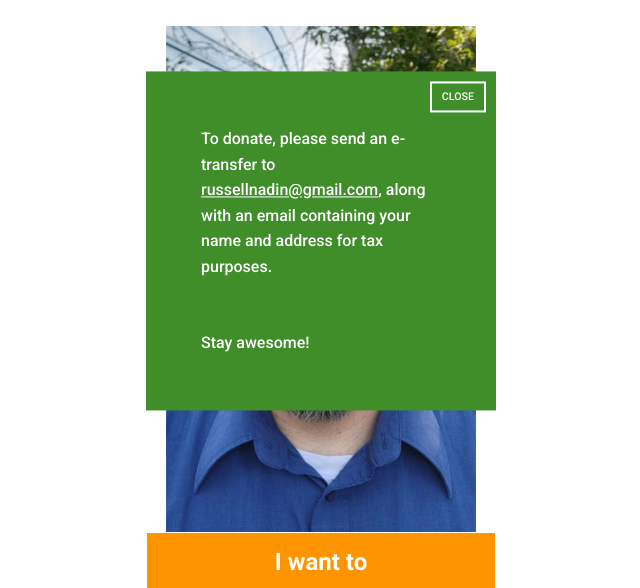
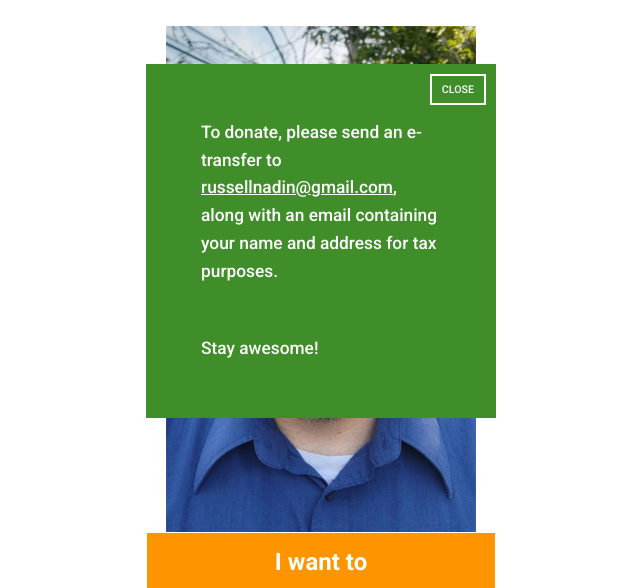
Before and after one commit to RNYXE/RussellNadinYXE, a plain HTML site: page index.html in a window 1280 px wide. Both pictures are taken after a click on the button "Donate". Shown: the part 159-747 px from the top of the page, without its empty margins (319-959 px from the left). Drawn offline with Linux system fonts and the light colour scheme.

Commit message:
Update styles.css

```diff
--- a/styles.css
+++ b/styles.css
@@ -208,7 +208,7 @@ body::before {
     text-align: left; /* Left justify the text */
 }
 .popup .popup-text {
-    font-size: 12pt;
+    font-size: 13pt;
     font-weight: 500 !important; /* Force Roboto Medium */
     color: #ffffff;
     line-height: 1.6;
@@ -229,7 +229,7 @@ body::before {
 
 /* Popup Text Style */
 .popup-text {
-    font-size: 12pt;
+    font-size: 13pt;
     font-weight: 500 !important; /* Roboto Medium */
     color: #ffffff; /* Ensure the text color is white */
     line-height: 1.6; /* Line height for readability */
```
